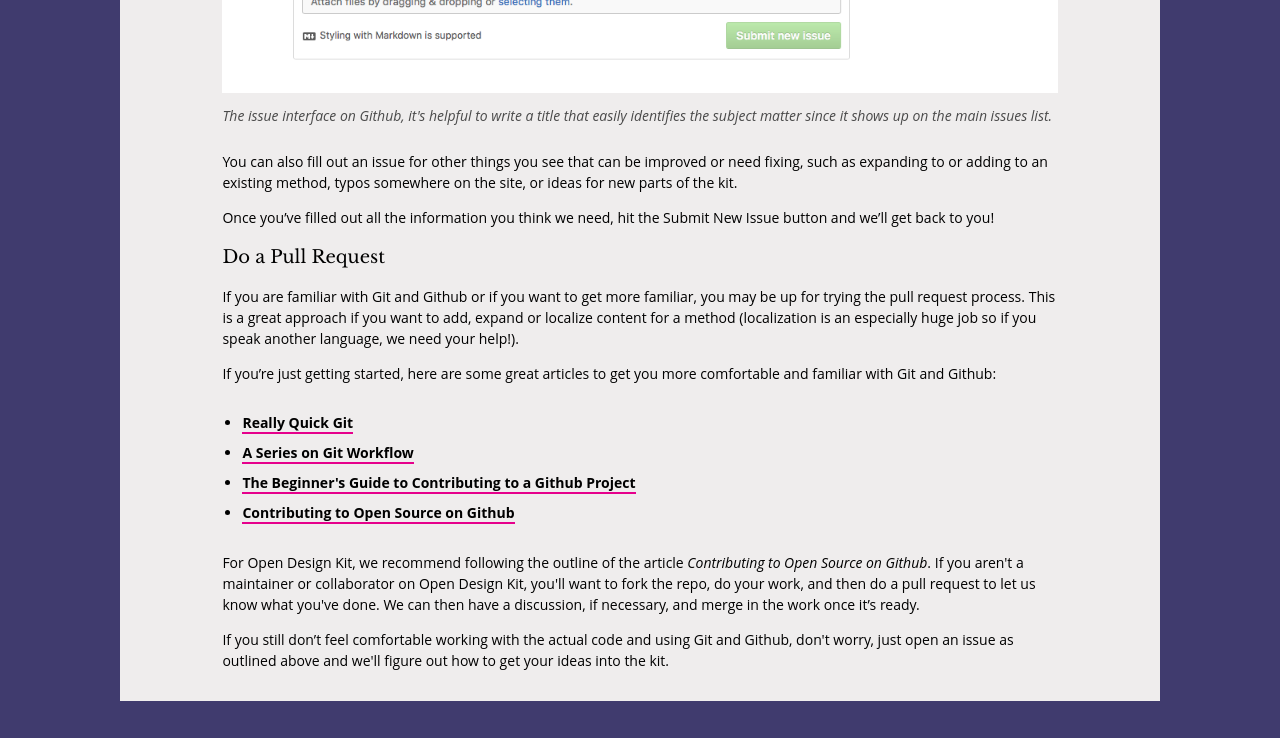
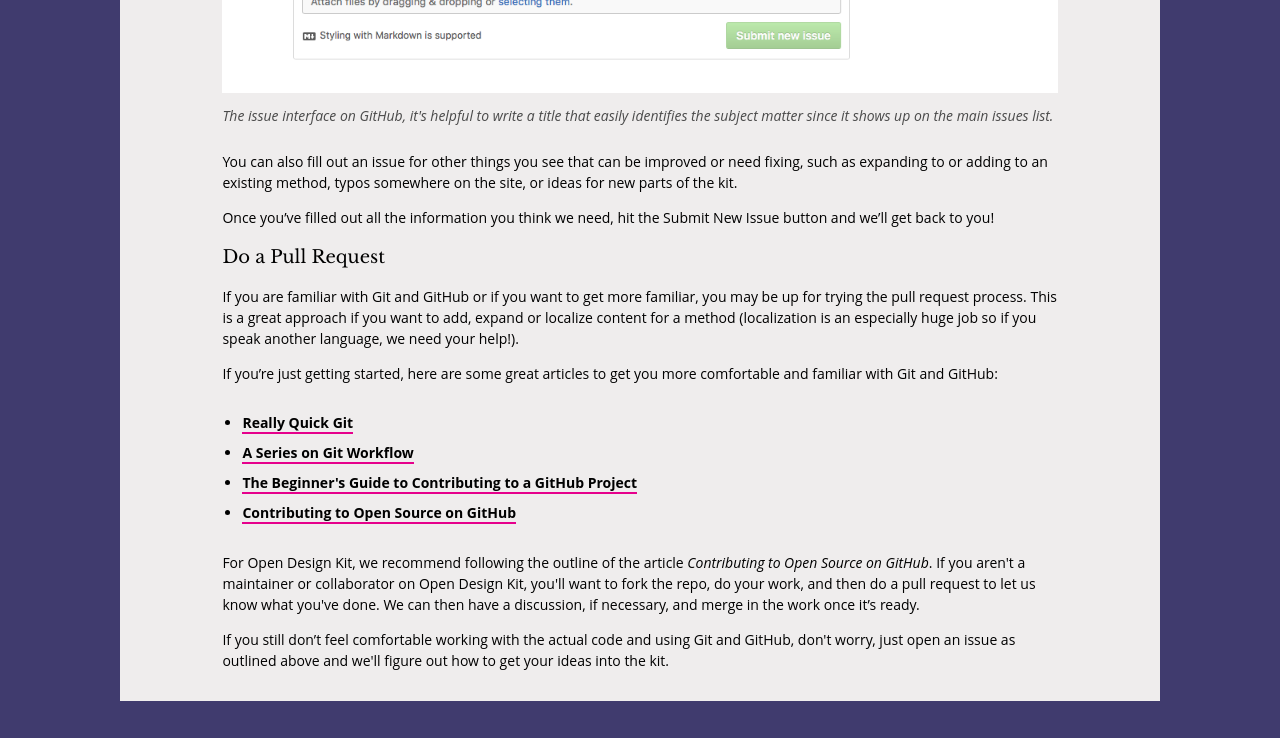
Before and after one commit to open-design-kit/opendesignkit, a Jekyll site: the page built from contribute/index.html, in a window 1280 px wide and 1400 px high, scrolled down 1400 px. Shown: the part 507-1245 px from the top of the window. Built offline with Jekyll 4.4.1, drawn with Linux system fonts in a browser that asks for light colours; some of the changed text lies outside the part shown.

```diff
--- a/about/index.html
+++ b/about/index.html
@@ -7,7 +7,7 @@ title: About
     <div class="subpage-head">
         <h1 class="hed-a">{{page.title}}</h1>
     </div>
-    <p><a href="https://bocoup.com/">Bocoup's</a> design team maintains Open Design Kit as an <a href="https://en.wikipedia.org/wiki/Open-source_software">open source tool.</a> It's designed for collaborators who are not co-located, with a variety of skill levels. The Kit includes activities from ideation to implementation and is meant to evolve with use. To share your feedback, open an issue or pull request on our Github repository.</p>
+    <p><a href="https://bocoup.com/">Bocoup's</a> design team maintains Open Design Kit as an <a href="https://en.wikipedia.org/wiki/Open-source_software">open source tool.</a> It's designed for collaborators who are not co-located, with a variety of skill levels. The Kit includes activities from ideation to implementation and is meant to evolve with use. To share your feedback, open an issue or pull request on our GitHub repository.</p>
     <p>Each method of the kit is designed with distributed teams in mind. We did this because we believe that diverse products require diverse teams. To make a diverse team, you can’t rely on having that collaborator in the same room as you – let alone neighborhood or country! The methods here leverage digital tools such as chat, note-taking documents and screen sharing software to take advantage of the connected world that we live in.</p>
     <p>We believe that the world needs this design kit to:</p>
     <ul>
--- a/contribute/index.html
+++ b/contribute/index.html
@@ -9,37 +9,37 @@ title: How to contribute
     </div>
 
     <h2 class="hed-a">Where we need help</h2>
-    <p> We have a ton of issues on <a href="https://github.com/bocoup/opendesignkit/issues">Github</a> specifically labeled for contributors. Right now we could use support localizing the methods, testing out the methods, and reporting outright bugs.</p>
+    <p> We have a ton of issues on <a href="https://github.com/bocoup/opendesignkit/issues">GitHub</a> specifically labeled for contributors. Right now we could use support localizing the methods, testing out the methods, and reporting outright bugs.</p>
     <h2 class="hed-a">How to contribute</h2>
     <p>If you want to contribute and help us out with the above, please either create an issue or a pull request.</p>
     <h3 class="hed-b">Create an issue</h3>
-    <p>See something you think needs to be added, but you don't have time to do it yourself? See a typo, mistake, etc. and you don't want to do a fork and fix it and then do a PR back to our repo? Just plain intimidated by Github? We get it. You can still let us know what's going on or let us know of your interest in helping us out by creating an issue.</p>
-    <p>To create an issue on Github, go to the <a href="https://github.com/bocoup/opendesignkit">Open Design Kit repository page</a> and click on “Issues” on the top tabs. From there click the “New Issue” green button on the upper right. You’ll need to be a Github user with an account to do this, so if you don’t have an account go ahead and create one!<p>
+    <p>See something you think needs to be added, but you don't have time to do it yourself? See a typo, mistake, etc. and you don't want to do a fork and fix it and then do a PR back to our repo? Just plain intimidated by GitHub? We get it. You can still let us know what's going on or let us know of your interest in helping us out by creating an issue.</p>
+    <p>To create an issue on GitHub, go to the <a href="https://github.com/bocoup/opendesignkit">Open Design Kit repository page</a> and click on “Issues” on the top tabs. From there click the “New Issue” green button on the upper right. You’ll need to be a GitHub user with an account to do this, so if you don’t have an account go ahead and create one!<p>
     <figure class="figure">
         <img src="/img/contribute/github-repo-arrow.png" alt="a view of the Open Design Kit repository, point out the issues tab" />
         <figcaption class="figcaption">The main page for the Open Design Kit repository, the “Issues” tab is second from left.</figcaption>
     </figure>
     <p>From there click the “New Issue” green button on the upper right.</p>
     <figure class="figure">
-        <img src="/img/contribute/github-issues-list-arrow.png" alt="Github issue list" />
+        <img src="/img/contribute/github-issues-list-arrow.png" alt="GitHub issue list" />
         <figcaption class="figcaption">The issue page for Open Design Kit, click the green button to start an issue.</figcaption>
     </figure>
     <p>First, give your issue a title. This should briefly but clearly identify the content, because that’s what will show up in the list of issues. Then you’ll want to tell us what’s going on. Do you want to write a method? Cool, let us know which one and what works best for you to write it, such as a Google Doc, a gist, or maybe you use something else you can share? One note: if you are familiar with markdown it’s helpful to write methods in that since we are using that as our base for the content of the site.</p>
     <figure class="figure">
-        <img src="/img/contribute/github-issue-interface.png" alt="Github issue interface" />
-        <figcaption class="figcaption">The issue interface on Github, it's helpful to write a title that easily identifies the subject matter since it shows up on the main issues list.</figcaption>
+        <img src="/img/contribute/github-issue-interface.png" alt="GitHub issue interface" />
+        <figcaption class="figcaption">The issue interface on GitHub, it's helpful to write a title that easily identifies the subject matter since it shows up on the main issues list.</figcaption>
     </figure>
     <p>You can also fill out an issue for other things you see that can be improved or need fixing, such as expanding to or adding to an existing method, typos somewhere on the site, or ideas for new parts of the kit.</p>
     <p>Once you’ve filled out all the information you think we need, hit the Submit New Issue button and we’ll get back to you!</p>
     <h3 class="hed-b">Do a Pull Request</h3>
-    <p>If you are familiar with Git and Github or if you want to get more familiar, you may be up for trying the pull request process. This is a great approach if you want to add, expand or localize content for a method (localization is an especially huge job so if you speak another language, we need your help!).</p>
-    <p>If you’re just getting started, here are some great articles to get you more comfortable and familiar with Git and Github:</p>
+    <p>If you are familiar with Git and GitHub or if you want to get more familiar, you may be up for trying the pull request process. This is a great approach if you want to add, expand or localize content for a method (localization is an especially huge job so if you speak another language, we need your help!).</p>
+    <p>If you’re just getting started, here are some great articles to get you more comfortable and familiar with Git and GitHub:</p>
     <ul>
         <li><a href="http://vallandingham.me/Quick_Git.html">Really Quick Git</a></li>
         <li><a href="http://vallandingham.me/git-workflow.html">A Series on Git Workflow</a></li>
-        <li><a href="https://akrabat.com/the-beginners-guide-to-contributing-to-a-github-project/">The Beginner's Guide to Contributing to a Github Project</a></li>
-        <li><a href="https://guides.github.com/activities/contributing-to-open-source/">Contributing to Open Source on Github</a></li>
+        <li><a href="https://akrabat.com/the-beginners-guide-to-contributing-to-a-github-project/">The Beginner's Guide to Contributing to a GitHub Project</a></li>
+        <li><a href="https://guides.github.com/activities/contributing-to-open-source/">Contributing to Open Source on GitHub</a></li>
     </ul>
-    <p>For Open Design Kit, we recommend following the outline of the article <em>Contributing to Open Source on Github</em>. If you aren't a maintainer or collaborator on Open Design Kit, you'll want to fork the repo, do your work, and then do a pull request to let us know what you've done. We can then have a discussion, if necessary, and merge in the work once it’s ready.</p>
-    <p>If you still don’t feel comfortable working with the actual code and using Git and Github, don't worry, just open an issue as outlined above and we'll figure out how to get your ideas into the kit.</p>
+    <p>For Open Design Kit, we recommend following the outline of the article <em>Contributing to Open Source on GitHub</em>. If you aren't a maintainer or collaborator on Open Design Kit, you'll want to fork the repo, do your work, and then do a pull request to let us know what you've done. We can then have a discussion, if necessary, and merge in the work once it’s ready.</p>
+    <p>If you still don’t feel comfortable working with the actual code and using Git and GitHub, don't worry, just open an issue as outlined above and we'll figure out how to get your ideas into the kit.</p>
 </section>
```
Also changed, not shown: CONTRIBUTING.md (+1 -1 lines), _methods/interviews.md (+2 -2 lines), _methods/style-guides.md (+1 -1 lines), splashpage-copy.md (+2 -2 lines), README.md.
